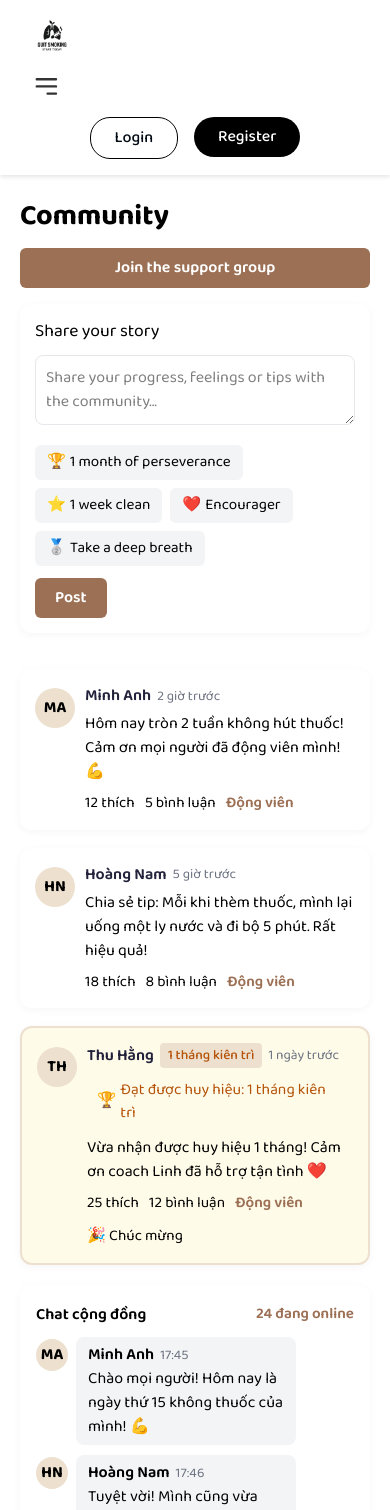
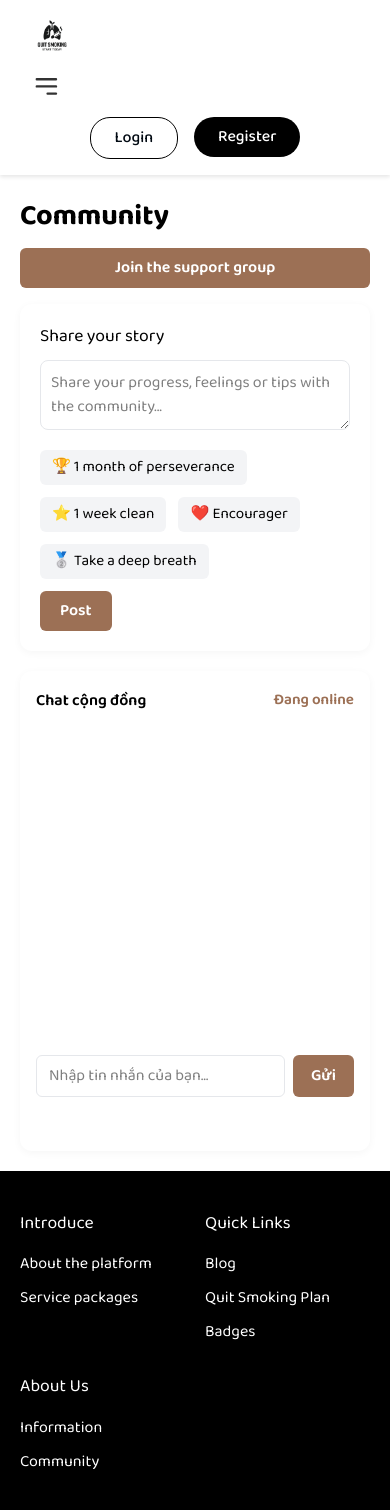
Before and after one commit to TuanAnh-LV/smoking-cessation-fe, a React (Vite) app: page /community in a window 390 px wide. Shown: the top 1510 px of the page. Built offline with nearby package versions, Linux system fonts and the light colour scheme.

Commit message:
create community message

```diff
--- a/package.json
+++ b/package.json
@@ -31,6 +31,7 @@
     "react-router-dom": "^7.6.1",
     "react-toastify": "^11.0.5",
     "sass-embedded": "^1.89.0",
+    "socket.io-client": "^4.8.1",
     "tailwindcss": "^4.1.10"
   },
   "devDependencies": {
--- a/src/const/path.api.js
+++ b/src/const/path.api.js
@@ -76,5 +76,8 @@ export const API = {
       GET_ALL_SMOKING:"/quit-plan/:id/stages/:id/status",
       RECORD_INITIAL:"/smoking-status/pre-plan",
       GET_LAST_SMOKING_STATUS:"/smoking-status/pre-plan/latest"
-    }
+    },
+    COMMUNITY: {
+      MESSAGES: "/community/messages"
+    },
   };
--- a/src/pages/CommunityPage/CommunityPage.jsx
+++ b/src/pages/CommunityPage/CommunityPage.jsx
@@ -1,159 +1,125 @@
-import React from "react";
+import React, { useEffect, useState, useRef } from "react";
+import { io } from "socket.io-client";
+import { CommunityService } from "../../services/community.service";
 import "./CommunityPage.scss";
 
 const CommunityPage = () => {
+  const [socket, setSocket] = useState(null);
+  const [messages, setMessages] = useState([]); // luôn khởi tạo array
+  const [inputMessage, setInputMessage] = useState("");
+  const [currentUserId, setCurrentUserId] = useState(null);
+  const messagesEndRef = useRef(null);
+
+  useEffect(() => {
+    const token = localStorage.getItem("token");
+    if (!token) return;
+
+    const decoded = JSON.parse(atob(token.split('.')[1]));
+    setCurrentUserId(decoded.id);
+
+    // Load history messages
+    CommunityService.getMessages()
+      .then((res) => {
+        console.log("Messages API response", res);
+        if (Array.isArray(res)) {
+          setMessages(res);
+        } else if (res.data && Array.isArray(res.data)) {
+          setMessages(res.data);
+        } else {
+          console.warn("API returned invalid format, setting empty messages");
+          setMessages([]);
+        }
+      })
+      .catch((err) => {
+        console.error("Failed to load messages", err);
+        setMessages([]);
+      });
+
+    const newSocket = io("http://localhost:3000", {
+      auth: { token }
+    });
+    setSocket(newSocket);
+
+    newSocket.on("chat message", (data) => {
+      setMessages(prev => [...prev, data]);
+    });
+
+    return () => {
+      newSocket.disconnect();
+    };
+  }, []);
+
+  useEffect(() => {
+    messagesEndRef.current?.scrollIntoView({ behavior: "smooth" });
+  }, [messages]);
+
+  const sendMessage = () => {
+    if (!inputMessage.trim()) return;
+    socket.emit("chat message", { message: inputMessage });
+    setInputMessage("");
+  };
+
   return (
     <div className="community-page">
       <div className="community-page__header">
         <h1>Community</h1>
-        <button className="community-page__join-btn">
-          Join the support group{" "}
-        </button>
+        <button className="community-page__join-btn">Join the support group</button>
       </div>
       <div className="community-page__content">
-        {/* Left column */}
         <div className="community-page__left">
           <div className="share-story">
             <h2>Share your story</h2>
             <textarea placeholder="Share your progress, feelings or tips with the community..." />
             <div className="achievement-list">
-              <div className="achievement-item">
-                <span role="img" aria-label="cup">
-                  🏆
-                </span>{" "}
-                1 month of perseverance
-              </div>
-              <div className="achievement-item">
-                <span role="img" aria-label="star">
-                  ⭐
-                </span>{" "}
-                1 week clean{" "}
-              </div>
-              <div className="achievement-item">
-                <span role="img" aria-label="heart">
-                  ❤️
-                </span>{" "}
-                Encourager{" "}
-              </div>
-              <div className="achievement-item">
-                <span role="img" aria-label="medal">
-                  🥈
-                </span>{" "}
-                Take a deep breath{" "}
-              </div>
+              <div className="achievement-item">🏆 1 month of perseverance</div>
+              <div className="achievement-item">⭐ 1 week clean</div>
+              <div className="achievement-item">❤️ Encourager</div>
+              <div className="achievement-item">🥈 Take a deep breath</div>
             </div>
             <button className="share-story__btn">Post</button>
           </div>
-          <div className="community-posts">
-            {/* Post 1 */}
-            <div className="post">
-              <div className="post__avatar">MA</div>
-              <div className="post__content">
-                <div className="post__header">
-                  <span className="post__author">Minh Anh</span>
+        </div>
 
-                  <span className="post__time">2 giờ trước</span>
-                </div>
-                <div className="post__text">
-                  Hôm nay tròn 2 tuần không hút thuốc! Cảm ơn mọi người đã động
-                  viên mình! 💪
-                </div>
-                <div className="post__actions">
-                  <span>12 thích</span>
-                  <span>5 bình luận</span>
-                  <span className="post__encourage">Động viên</span>
-                </div>
-              </div>
-            </div>
-            {/* Post 2 */}
-            <div className="post">
-              <div className="post__avatar">HN</div>
-              <div className="post__content">
-                <div className="post__header">
-                  <span className="post__author">Hoàng Nam</span>
-
-                  <span className="post__time">5 giờ trước</span>
-                </div>
-                <div className="post__text">
-                  Chia sẻ tip: Mỗi khi thèm thuốc, mình lại uống một ly nước và
-                  đi bộ 5 phút. Rất hiệu quả!
-                </div>
-                <div className="post__actions">
-                  <span>18 thích</span>
-                  <span>8 bình luận</span>
-                  <span className="post__encourage">Động viên</span>
-                </div>
-              </div>
-            </div>
-            {/* Post 3 */}
-            <div className="post post--highlight">
-              <div className="post__avatar">TH</div>
-              <div className="post__content">
-                <div className="post__header">
-                  <span className="post__author">Thu Hằng</span>
-
-                  <span className="post__badge">1 tháng kiên trì</span>
-                  <span className="post__time">1 ngày trước</span>
-                </div>
-                <div className="post__achievement">
-                  <span role="img" aria-label="cup">
-                    🏆
-                  </span>{" "}
-                  Đạt được huy hiệu: 1 tháng kiên trì
-                </div>
-                <div className="post__text">
-                  Vừa nhận được huy hiệu 1 tháng! Cảm ơn coach Linh đã hỗ trợ
-                  tận tình ❤️
-                </div>
-                <div className="post__actions">
-                  <span>25 thích</span>
-                  <span>12 bình luận</span>
-                  <span className="post__encourage">Động viên</span>
-                  <span>🎉 Chúc mừng</span>
-                </div>
-              </div>
-            </div>
-          </div>
-        </div>
-        {/* Right column */}
         <div className="community-page__right">
           <div className="community-chat">
             <div className="community-chat__header">
               <span>Chat cộng đồng</span>
-              <span className="community-chat__online">24 đang online</span>
+              <span className="community-chat__online">Đang online</span>
             </div>
             <div className="community-chat__messages">
-              <div className="chat-message">
-                <span className="chat-message__avatar">MA</span>
-                <div className="chat-message__content">
-                  <span className="chat-message__author">Minh Anh</span>
-                  <span className="chat-message__time">17:45</span>
-                  <div>
-                    Chào mọi người! Hôm nay là ngày thứ 15 không thuốc của mình!
-                    💪
+              {messages.map((msg, index) => {
+                const isOwn = msg.author_id._id === currentUserId;
+                const avatarText = msg.author_id.full_name
+                  ? msg.author_id.full_name.split(" ").map(w => w[0]).join("").substring(0, 2).toUpperCase()
+                  : "??";
+
+                return (
+                  <div
+                    key={msg._id}
+                    className={`chat-message ${isOwn ? "chat-message--own" : ""}`}
+                  >
+                    <span className="chat-message__avatar">{avatarText}</span>
+                    <div className="chat-message__content">
+                      <span className="chat-message__author">{msg.author_id.full_name}</span>
+                      <div>{msg.content}</div>
+                    </div>
                   </div>
-                </div>
-              </div>
-              <div className="chat-message">
-                <span className="chat-message__avatar">HN</span>
-                <div className="chat-message__content">
-                  <span className="chat-message__author">Hoàng Nam</span>
-                  <span className="chat-message__time">17:46</span>
-                  <div>Tuyệt vời! Mình cũng vừa qua được tuần đầu tiên</div>
-                </div>
-              </div>
-              <div className="chat-message">
-                <span className="chat-message__avatar">TH</span>
-                <div className="chat-message__content">
-                  <span className="chat-message__author">Thu Hằng</span>
-                  <span className="chat-message__time">17:47</span>
-                  <div>Các bạn có tips gì để vượt qua cơn thèm không?</div>
-                </div>
-              </div>
+                );
+              })}
+
+              <div ref={messagesEndRef} />
             </div>
             <div className="community-chat__input">
-              <input type="text" placeholder="Nhập tin nhắn của bạn..." />
-              <button className="community-chat__send-btn">Gửi</button>
+              <input
+                type="text"
+                placeholder="Nhập tin nhắn của bạn..."
+                value={inputMessage}
+                onChange={(e) => setInputMessage(e.target.value)}
+                onKeyDown={(e) => e.key === "Enter" && sendMessage()}
+              />
+              <button className="community-chat__send-btn" onClick={sendMessage}>
+                Gửi
+              </button>
             </div>
           </div>
         </div>
--- a/src/pages/CommunityPage/CommunityPage.scss
+++ b/src/pages/CommunityPage/CommunityPage.scss
@@ -1,6 +1,5 @@
 .community-page {
-  padding: 50px 50px;
-
+  padding: 50px;
   min-height: 100vh;
 
   &__header {
@@ -15,7 +14,7 @@
       margin: 0;
     }
 
-    & .community-page__join-btn {
+    .community-page__join-btn {
       background: #9c7055;
       color: #fff;
       border: none;
@@ -24,6 +23,7 @@
       font-weight: 600;
       cursor: pointer;
       transition: background 0.2s;
+
       &:hover {
         background: #64391e;
       }
@@ -52,7 +52,6 @@
   background: #fff;
   border-radius: 12px;
   padding: 20px;
-  margin-bottom: 12px;
   box-shadow: 0 2px 8px rgba(0, 0, 0, 0.04);
 
   h2 {
@@ -74,6 +73,7 @@
   .achievement-list {
     display: flex;
     gap: 12px;
+    flex-wrap: wrap;
     margin-bottom: 12px;
 
     .achievement-item {
@@ -96,101 +96,10 @@
     font-weight: 600;
     cursor: pointer;
     transition: background 0.2s;
+
     &:hover {
       background: #966644;
     }
-  }
-}
-
-.community-posts {
-  display: flex;
-  flex-direction: column;
-  gap: 18px;
-
-  .post {
-    background: #fff;
-    border-radius: 12px;
-    padding: 18px 20px;
-    display: flex;
-    gap: 16px;
-    box-shadow: 0 2px 8px rgba(0, 0, 0, 0.04);
-
-    &__avatar {
-      width: 44px;
-      height: 44px;
-      background: #ede0cf;
-
-      font-weight: bold;
-      font-size: 1.2rem;
-      border-radius: 50%;
-      display: flex;
-      align-items: center;
-      justify-content: center;
-      margin-top: 4px;
-    }
-
-    &__content {
-      flex: 1;
-    }
-
-    &__header {
-      display: flex;
-      align-items: center;
-      gap: 8px;
-      margin-bottom: 4px;
-
-      .post__author {
-        font-weight: 600;
-        color: #22223b;
-      }
-      .post__badge {
-        background: #ede0cf;
-        color: #b45309;
-        border-radius: 4px;
-        padding: 2px 8px;
-        font-size: 0.85rem;
-        font-weight: 500;
-      }
-      .post__time {
-        color: #6b7280;
-        font-size: 0.85rem;
-        margin-left: auto;
-      }
-    }
-
-    &__achievement {
-      border-radius: 6px;
-      padding: 6px 10px;
-      margin-bottom: 6px;
-      font-size: 0.97rem;
-      color: #b45309;
-      display: flex;
-      align-items: center;
-      gap: 4px;
-    }
-
-    &__text {
-      margin-bottom: 8px;
-      font-size: 1rem;
-    }
-
-    &__actions {
-      display: flex;
-      gap: 18px;
-      align-items: center;
-      font-size: 0.95rem;
-
-      .post__encourage {
-        color: #9c7055;
-        font-weight: 600;
-        cursor: pointer;
-      }
-    }
-  }
-
-  .post--highlight {
-    border: 2px solid #ede0cf;
-    background: #fffbe9;
   }
 }
 
@@ -226,43 +135,6 @@
     max-height: 320px;
   }
 
-  .chat-message {
-    display: flex;
-    gap: 8px;
-    align-items: flex-start;
-
-    &__avatar {
-      width: 32px;
-      height: 32px;
-      background: #ede0cf;
-
-      font-weight: bold;
-      font-size: 1rem;
-      border-radius: 50%;
-      display: flex;
-      align-items: center;
-      justify-content: center;
-      margin-top: 2px;
-    }
-
-    &__content {
-      background: #f3f4f6;
-      border-radius: 8px;
-      padding: 6px 12px;
-      min-width: 120px;
-      max-width: 220px;
-    }
-
-    &__author {
-      font-weight: 600;
-      margin-right: 6px;
-    }
-    &__time {
-      color: #6b7280;
-      font-size: 0.85rem;
-    }
-  }
-
   &__input {
     display: flex;
     gap: 8px;
@@ -284,96 +156,88 @@
       font-weight: 600;
       cursor: pointer;
       transition: background 0.2s;
+
       &:hover {
         background: #6366f1;
       }
+    }
+  }
+
+  .chat-message {
+    display: flex;
+    gap: 8px;
+    align-items: flex-start;
+
+    &__avatar {
+      width: 32px;
+      height: 32px;
+      background: #ede0cf;
+      font-weight: bold;
+      font-size: 1rem;
+      border-radius: 50%;
+      display: flex;
+      align-items: center;
+      justify-content: center;
+      margin-top: 2px;
+    }
+
+    &__content {
+      background: #f3f4f6;
+      border-radius: 8px;
+      padding: 6px 12px;
+      min-width: 120px;
+      max-width: 220px;
+      word-wrap: break-word;
+    }
+
+    &__author {
+      font-weight: 600;
+      margin-right: 6px;
+    }
+  }
+
+  .chat-message--own {
+    justify-content: flex-end;
+    text-align: right;
+
+    .chat-message__content {
+      background: #d1f7c4;
+    }
+
+    .chat-message__avatar {
+      background: #9c7055;
+      color: #fff;
     }
   }
 }
 
 @media (max-width: 768px) {
   .community-page {
-    padding: 20px; /* Reduce padding on smaller screens */
+    padding: 20px;
 
     &__header {
-      flex-direction: column; /* Stack header items */
+      flex-direction: column;
       align-items: flex-start;
-      gap: 10px; /* Add space between stacked items */
+      gap: 10px;
 
       h1 {
-        font-size: 1.8rem; /* Slightly smaller title */
+        font-size: 1.8rem;
       }
 
-      & .community-page__join-btn {
-        width: 100%; /* Make button full width */
+      .community-page__join-btn {
+        width: 100%;
         text-align: center;
       }
     }
 
     &__content {
-      flex-direction: column; /* Stack left and right columns */
-      gap: 20px; /* Adjust gap */
+      flex-direction: column;
+      gap: 20px;
     }
 
-    &__left {
-      flex: 1 1 auto; /* Allow flex item to grow/shrink */
-      width: 100%; /* Full width */
-    }
-
+    &__left,
     &__right {
-      flex: 1 1 auto; /* Allow flex item to grow/shrink */
-      min-width: unset; /* Remove min-width constraint */
-      width: 100%; /* Full width */
-    }
-
-    .share-story {
-      padding: 15px; /* Adjust padding */
-
-      .achievement-list {
-        flex-wrap: wrap; /* Allow achievements to wrap */
-        gap: 8px; /* Adjust gap */
-      }
-    }
-
-    .community-posts {
-      .post {
-        padding: 15px; /* Adjust padding */
-        gap: 10px; /* Adjust gap */
-
-        &__avatar {
-          width: 40px;
-          height: 40px;
-          font-size: 1rem;
-        }
-
-        &__header {
-          flex-wrap: wrap; /* Allow header items to wrap */
-          gap: 6px; /* Adjust gap */
-
-          .post__time {
-            margin-left: 0; /* Remove auto margin */
-          }
-        }
-
-        &__actions {
-          flex-wrap: wrap; /* Allow actions to wrap */
-          gap: 10px; /* Adjust gap */
-        }
-      }
-    }
-
-    .community-chat {
-      .community-chat__messages {
-        /* May need max-height and overflow-y if chat box has fixed height */
-      }
-      .community-chat__input {
-        input {
-          padding: 8px 10px; /* Adjust input padding */
-        }
-        button {
-          padding: 8px 15px; /* Adjust button padding */
-        }
-      }
+      width: 100%;
     }
   }
 }
```
Also changed, not shown: src/services/community.service.js (added, +11 -0 lines), 1 other file (tests, documents, lock files or other folders).
